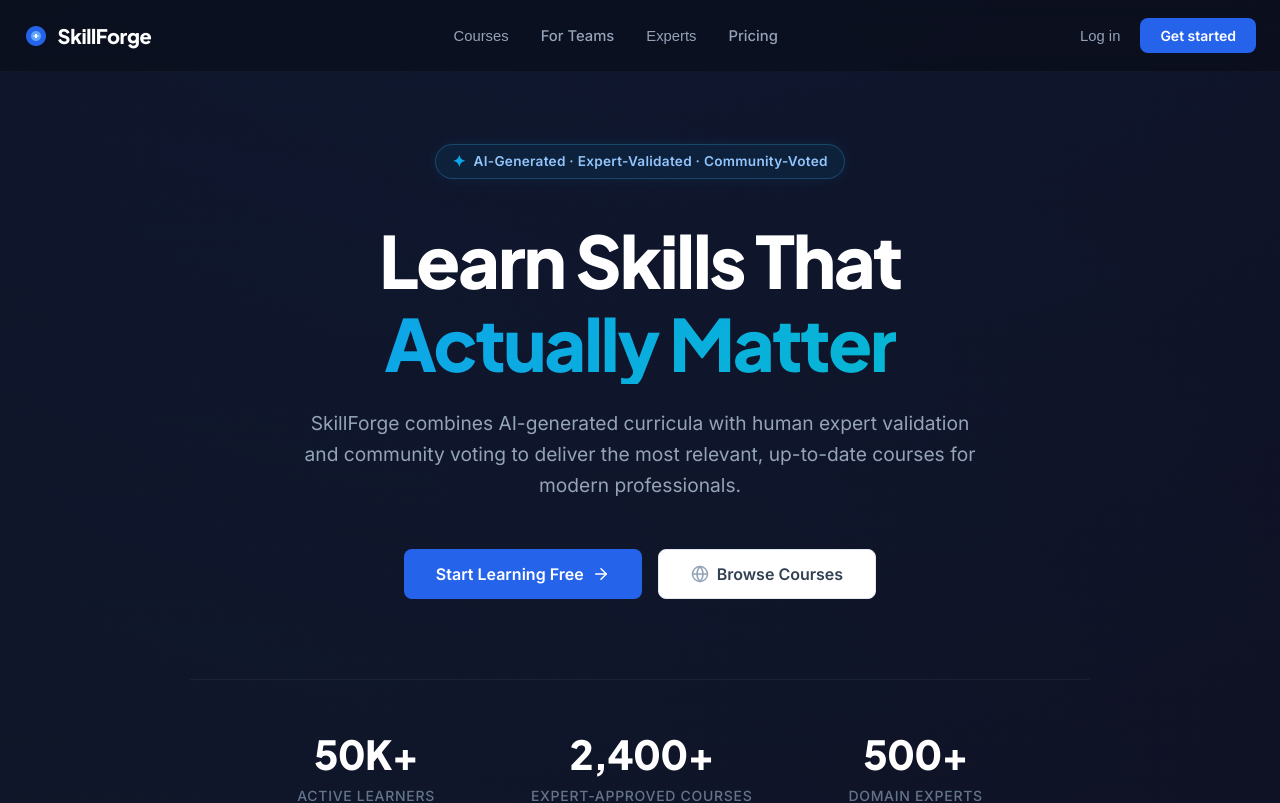
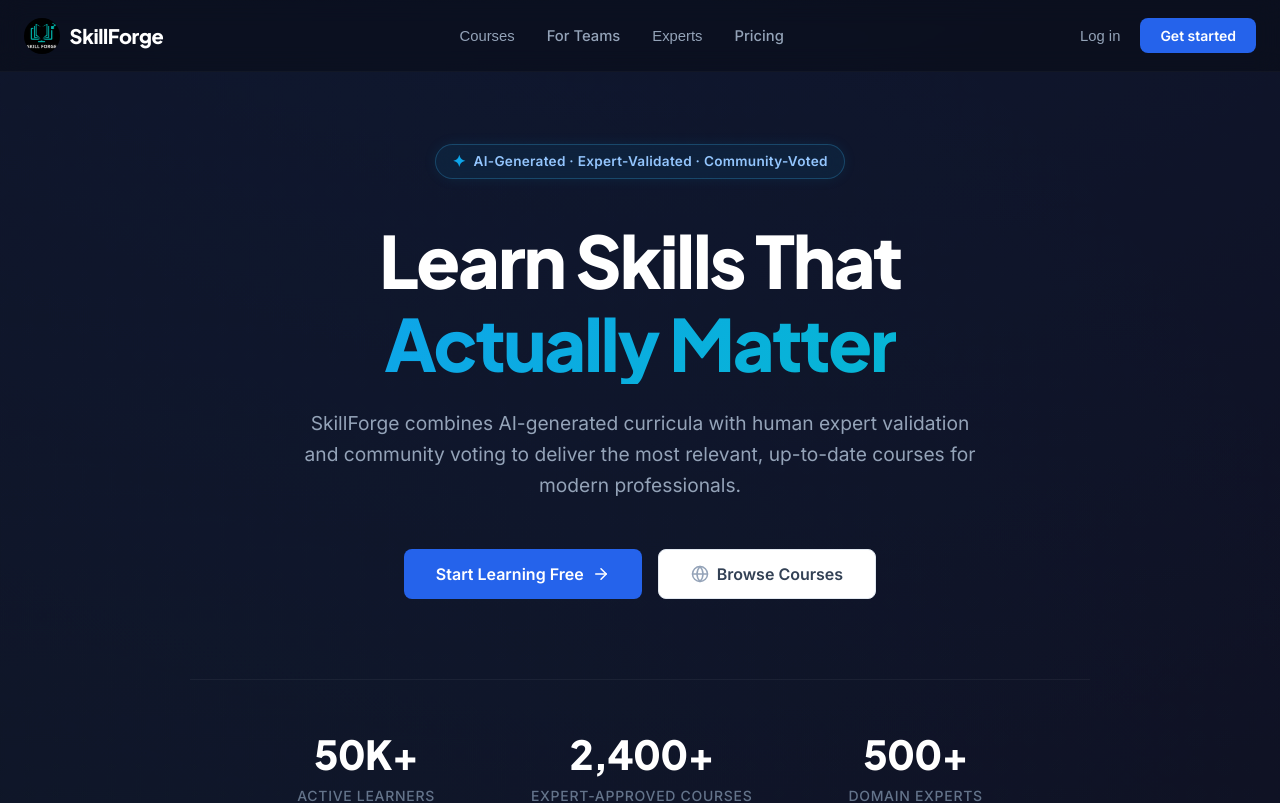
Before and after one commit to Vineethsn-007/LMS_Q2D, a React (Create React App) app in the folder frontend/: page / in a window 1280 px wide. Shown: the top 803 px of the page. Built offline with nearby package versions, Linux system fonts and the light colour scheme; no server answers.

Commit message:
Add logo and update Header/Sidebar

```diff
--- a/frontend/src/Components/Dashboard/Sidebar.js
+++ b/frontend/src/Components/Dashboard/Sidebar.js
@@ -10,13 +10,14 @@ import {
 
   LogOut
 } from 'lucide-react';
+import logoImg from '../../logo.png';
 import './Dashboard.css';
 
 const Sidebar = ({ user, onLogout, activeView, onViewChange }) => {
   return (
     <aside className="dashboard-sidebar">
       <div className="sidebar-logo">
-        <div className="logo-icon">S</div>
+        <img src={logoImg} alt="SkillForge Logo" style={{ width: '32px', height: '32px', borderRadius: '50%', objectFit: 'cover' }} />
         SkillForge
       </div>
 
--- a/frontend/src/Components/Header.js
+++ b/frontend/src/Components/Header.js
@@ -1,5 +1,6 @@
 import React, { useState, useEffect } from 'react';
 import { Menu, X, LogOut, User as UserIcon } from 'lucide-react';
+import logoImg from '../logo.png';
 
 export default function Header({ user, onLogout, onOpenAuth }) {
   const [isOpen, setIsOpen] = useState(false);
@@ -37,12 +38,7 @@ export default function Header({ user, onLogout, onOpenAuth }) {
         {/* Logo */}
         <div style={styles.logoContainer} onClick={() => window.scrollTo({ top: 0, behavior: 'smooth' })}>
           <div style={styles.logoIcon}>
-            <svg width="24" height="24" viewBox="0 0 24 24" fill="none" xmlns="http://www.w3.org/2000/svg">
-              <path d="M12 22C17.5228 22 22 17.5228 22 12C22 6.47715 17.5228 2 12 2C6.47715 2 2 6.47715 2 12C2 17.5228 6.47715 22 12 22Z" fill="#2563EB" />
-              <path d="M12 17C14.7614 17 17 14.7614 17 12C17 9.23858 14.7614 7 12 7C9.23858 7 7 9.23858 7 12C7 14.7614 9.23858 17 12 17Z" fill="#60A5FA" />
-              <path d="M11 10H13V14H11V10Z" fill="white" />
-              <path d="M9.5 11.5H14.5V12.5H9.5V11.5Z" fill="white" />
-            </svg>
+            <img src={logoImg} alt="SkillForge Logo" style={{ width: '36px', height: '36px', borderRadius: '50%', objectFit: 'cover' }} />
           </div>
           <span style={styles.logoText}>SkillForge</span>
         </div>
```
Also changed, not shown: frontend/logo/image.png (added), frontend/src/logo.png (added).
